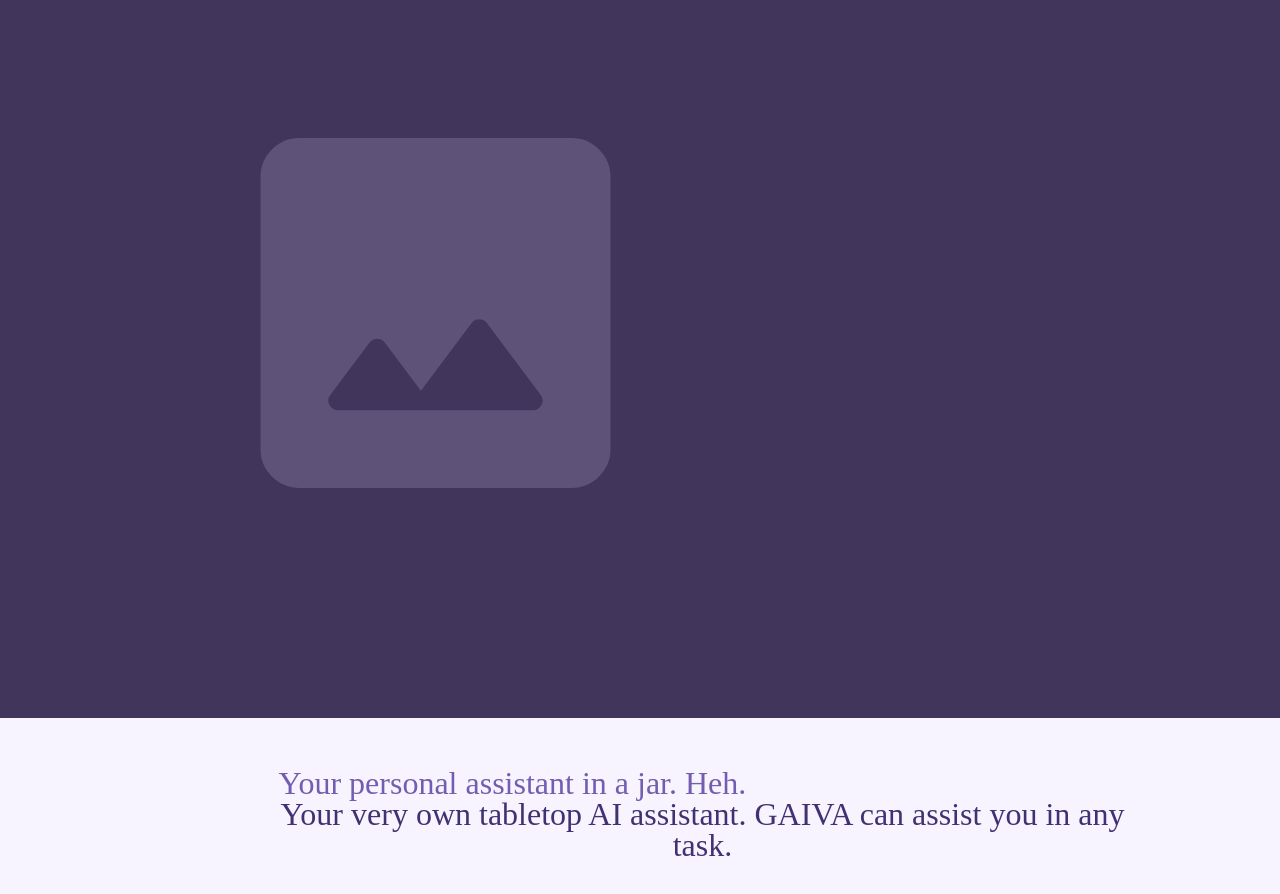
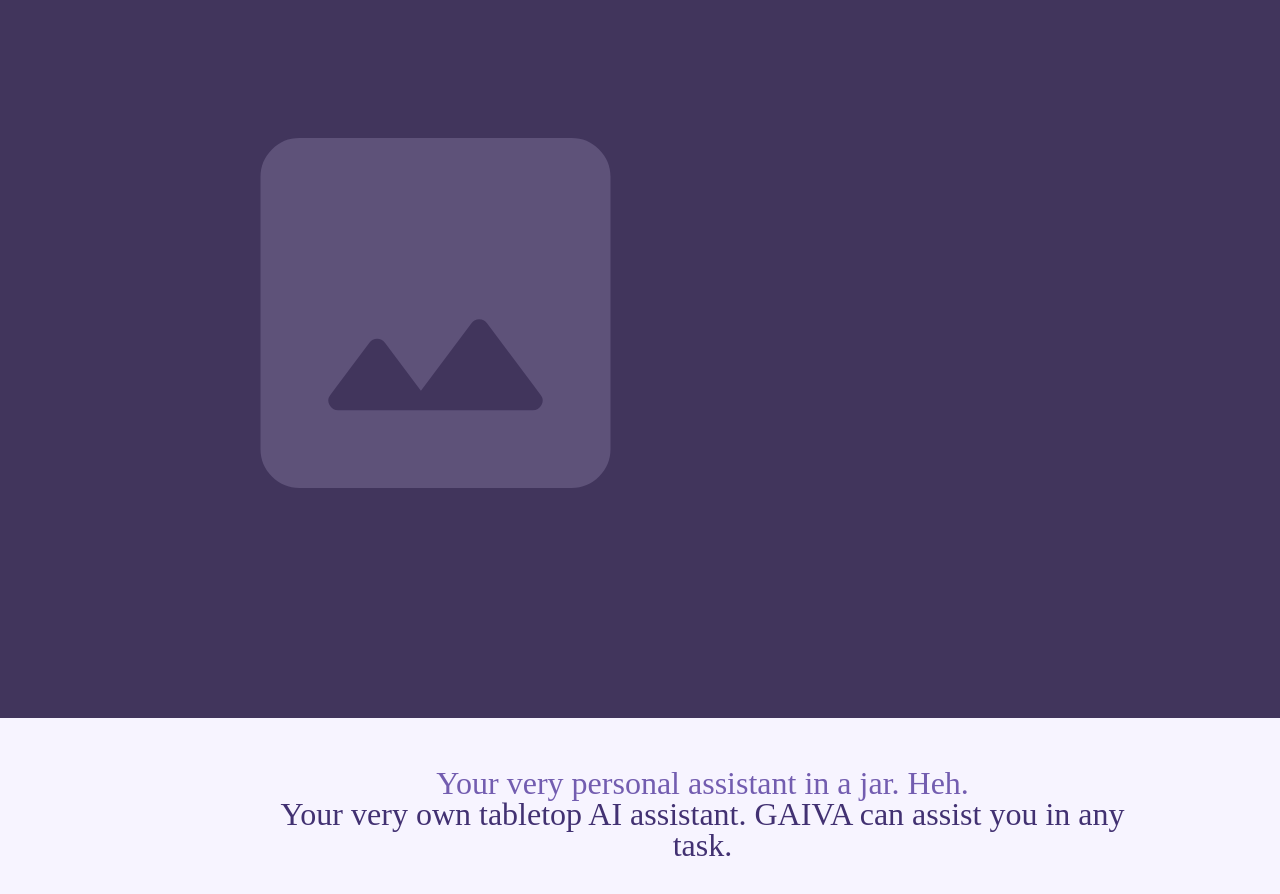
Before and after one commit to Shortturtle/Lavender-IDD, a plain HTML site: page Index.html in a window 1280 px wide. Shown: the part 122-1016 px from the top of the page. Drawn offline with Linux system fonts and the light colour scheme; a web font is replaced by a local one.

```diff
--- a/Index.html
+++ b/Index.html
@@ -65,7 +65,7 @@
             </svg>
         </div>
         <div class="description-area">
-            <span class="hook-text"> Your personal assistant in a jar. Heh. </span>
+            <span class="hook-text"> Your very personal assistant in a jar. Heh. </span>
 
             <span class="desc-text"> Your very own tabletop AI assistant. GAIVA can assist you in any task.  </span>
         </div>
--- a/style.css
+++ b/style.css
@@ -195,7 +195,6 @@
     display: flex;
     flex-direction: column;
     justify-content: space-between;
-    position: absolute;
 }
 
 .content .main-image {
@@ -203,7 +202,6 @@
 
     /* Auto layout */
     display: flex;
-    flex-direction: row;
     justify-content: space-between;
     align-items: center;
 
@@ -224,7 +222,7 @@
     display: flex;
     flex-direction: column;
     justify-content: space-between;
-    align-content: center;
+    align-items: center;
 
     padding: 50px 30%;
 }
@@ -235,12 +233,12 @@
 font-weight: 400;
 font-size: 32px;
 line-height: 31px;
-
 /* identical to box height */
 display: flex;
 align-items: center;
 text-align: center;
 
+/* TextNeutral */
 color: #735DB0;
 
 
```
Lines whose indentation alone changed are shown as unchanged.
